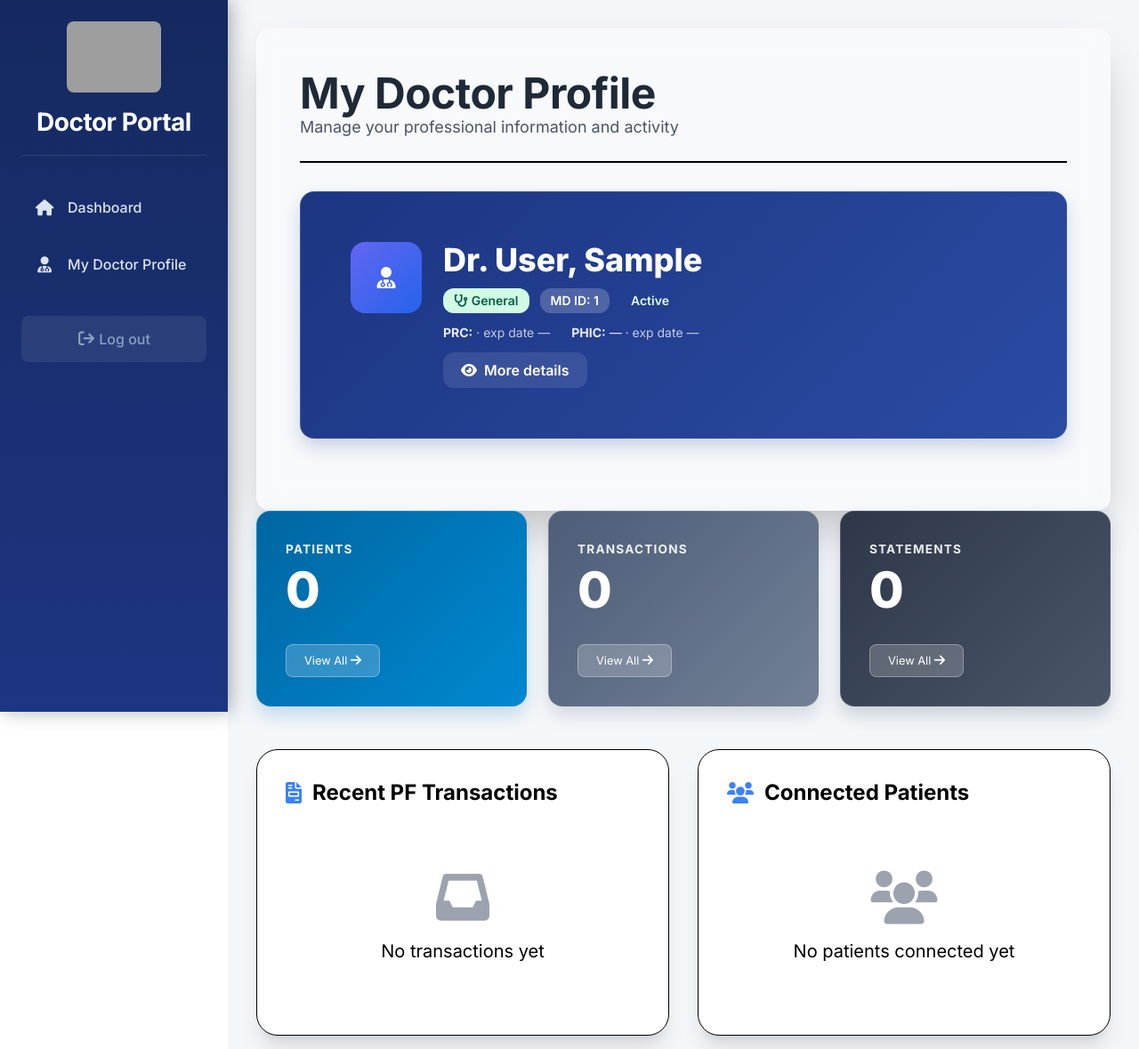
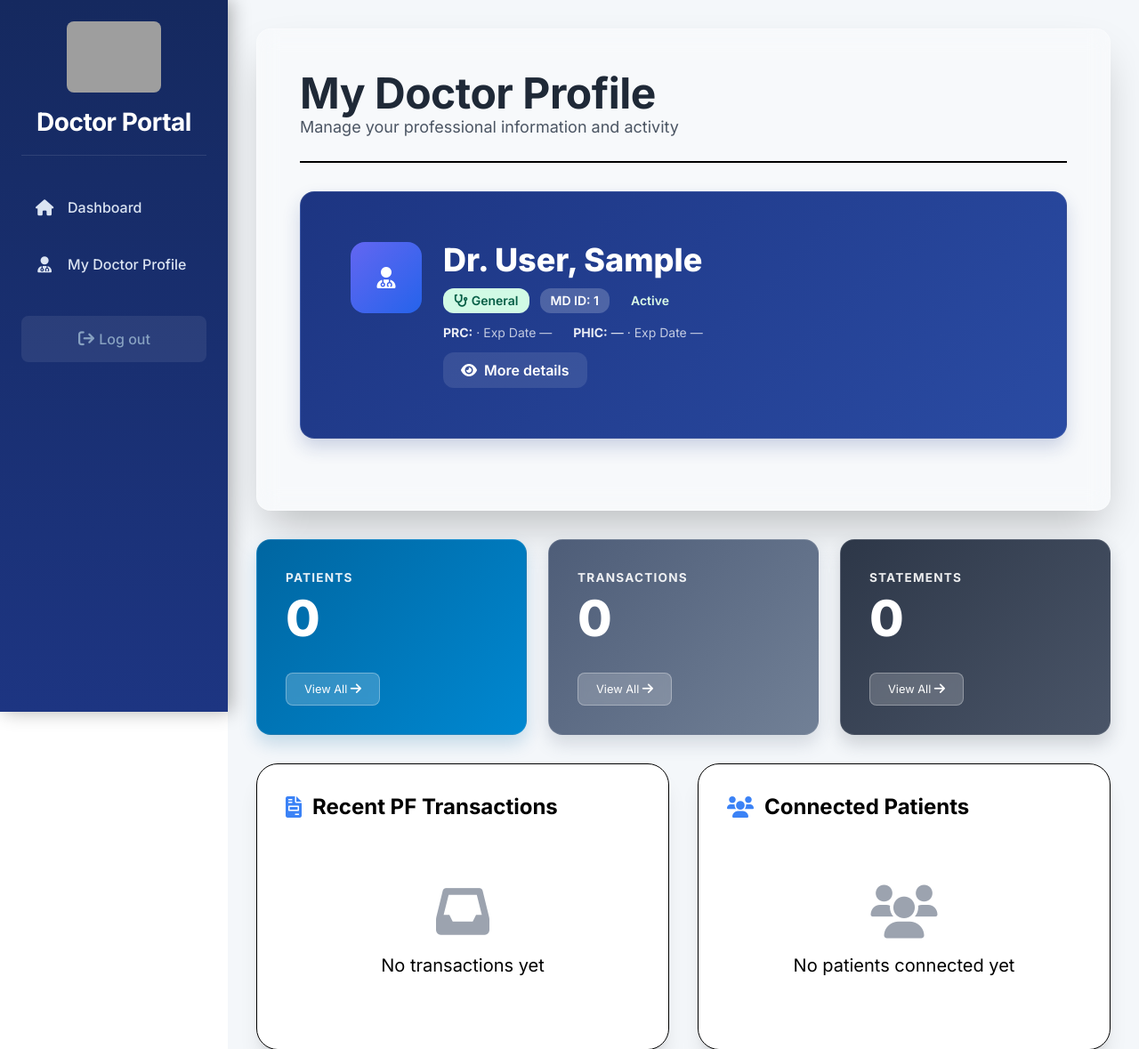
Before and after one commit to Jeypi918/DoctorSystem, a Django app: page /my-doctor/ in a window 1280 px wide. Shown: the top 1179 px of the page at 89% size. Run offline with Django 4.2, Linux system fonts and the light colour scheme; the visitor is signed in with stand-in values (Sample User, id 1); data comes from the database, SQL or seed files in the repository; data that the repository does not hold is empty; parts of the project's set-up code (start-up, migrations or seed data) failed here and were passed over; some libraries are stand-ins or nearby versions; grey boxes are pictures that could not be loaded.

Commit message:
Cards fix
on doctors profile just adjusted the cards added mt-8

```diff
--- a/Doctor System/templates/doctor_self.html
+++ b/Doctor System/templates/doctor_self.html
@@ -54,14 +54,14 @@
           <div>
             <strong>PRC:</strong> {{ doctor.prcno }}
             <span class="opacity-80">
-              · exp date {{ doctor.prcexpdate|date:"M d, Y"|default:"—" }}
+              · Exp Date {{ doctor.prcexpdate|date:"M d, Y"|default:"—" }}
             </span>
           </div>
 
           <div>
             <strong>PHIC:</strong> {{ doctor.phicno|default:"—" }}
             <span class="opacity-80">
-              · exp date {{ doctor.phicexpdate|date:"M d, Y"|default:"—" }}
+              · Exp Date {{ doctor.phicexpdate|date:"M d, Y"|default:"—" }}
             </span>
           </div>
         </div>
@@ -121,7 +121,7 @@
 
 
   <!-- Quick Stats & Sections Below -->
-  <div class="cards grid-cols-1 md:grid-cols-3 gap-6 mb-12">
+  <div class="cards grid grid-cols-1 md:grid-cols-3 gap-6 mt-8 mb-8">
     <div class="card card-patients">
       <div class="card-title">Patients</div>
       <div class="card-value">{{ patients|length }}</div>
```
